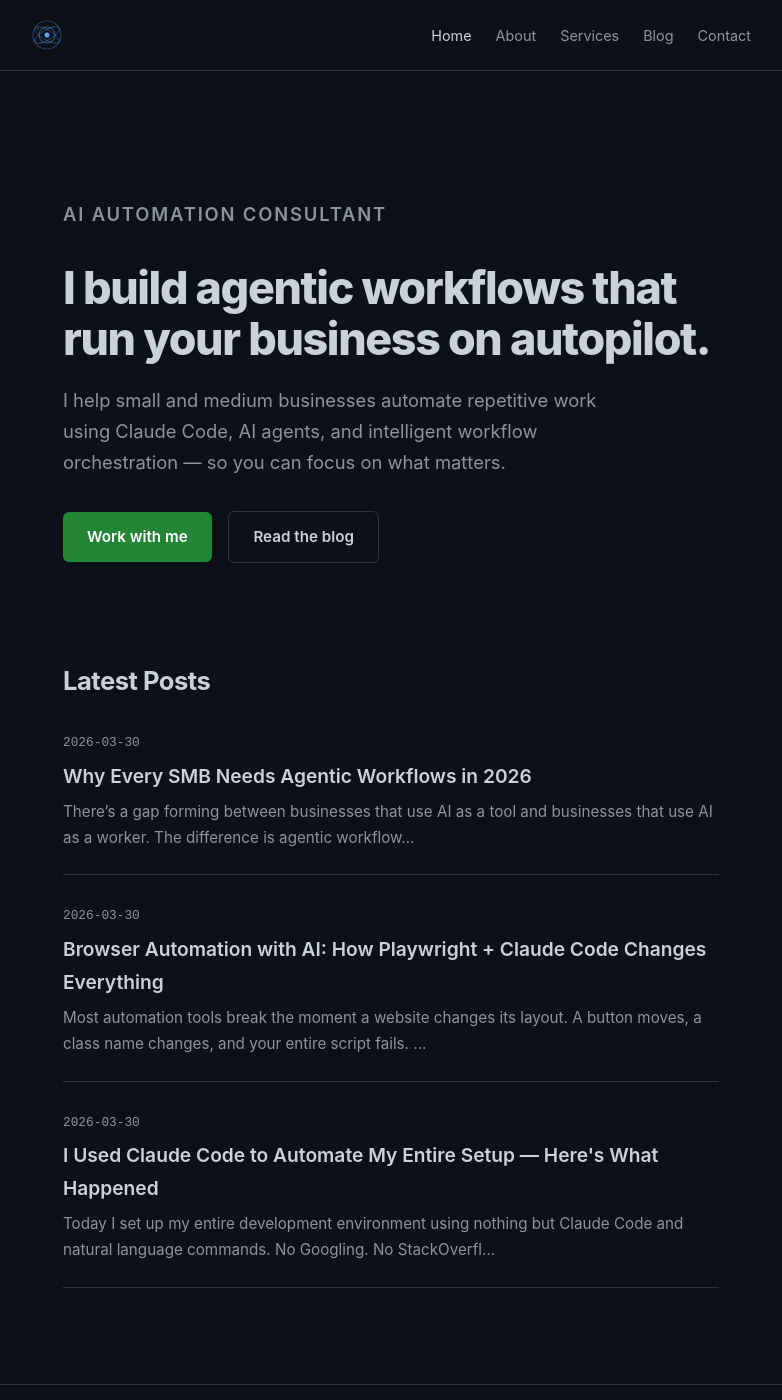
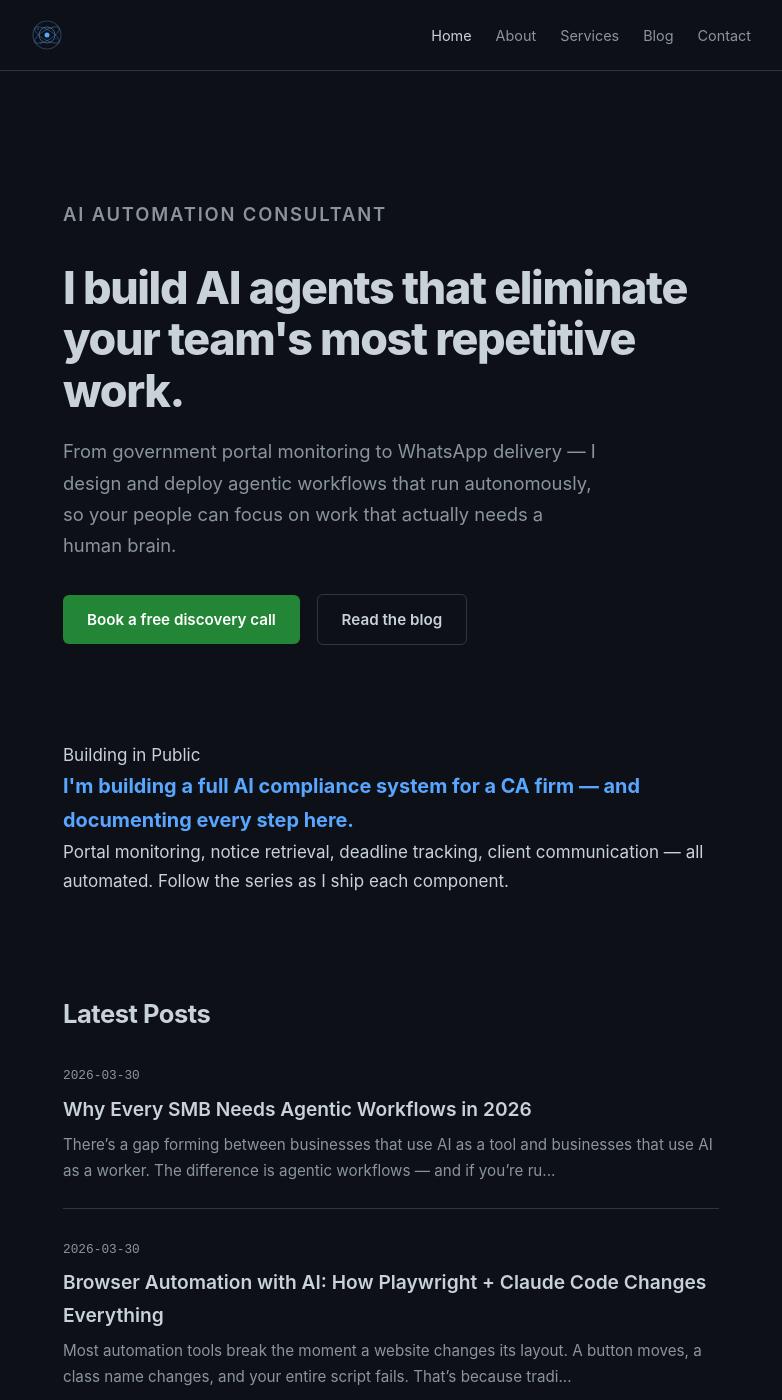
Before and after one commit to prithvi-vk/prithvi-vk.github.io, a Jekyll site: the page built from index.md, in a window 1280 px wide and 1400 px high. Shown: the whole window, without its empty margins (249-1031 px from the left). Built offline with Jekyll 4.4.1, drawn with Linux system fonts in a browser that asks for light colours; some of the changed text lies outside the part shown.

Commit message:
Update index.md

```diff
--- a/index.md
+++ b/index.md
@@ -1,24 +1,33 @@
 ---
 layout: default
 title: Home
+description: "Prithvi VK — AI Automation Consultant specializing in agentic workflows, browser automation, and compliance automation for CA firms and SMBs in India."
 ---
 
 <div class="hero">
   <p class="hero-label">AI Automation Consultant</p>
-  <h1>I build agentic workflows that run your business on autopilot.</h1>
-  <p>I help small and medium businesses automate repetitive work using Claude Code, AI agents, and intelligent workflow orchestration — so you can focus on what matters.</p>
-  <a href="/contact" class="btn">Work with me</a>
+  <h1>I build AI agents that eliminate your team's most repetitive work.</h1>
+  <p>From government portal monitoring to WhatsApp delivery — I design and deploy agentic workflows that run autonomously, so your people can focus on work that actually needs a human brain.</p>
+  <a href="/contact" class="btn">Book a free discovery call</a>
   <a href="/blog" class="btn btn-outline">Read the blog</a>
+</div>
+
+<div class="section">
+  <div class="featured-banner">
+    <p class="featured-label">Building in Public</p>
+    <h3><a href="/blog/building-in-public-ca-automation-series/">I'm building a full AI compliance system for a CA firm — and documenting every step here.</a></h3>
+    <p class="featured-desc">Portal monitoring, notice retrieval, deadline tracking, client communication — all automated. Follow the series as I ship each component.</p>
+  </div>
 </div>
 
 <div class="section">
   <h2 class="section-title">Latest Posts</h2>
   <ul class="post-list">
-    {% for post in site.posts limit:3 %}
+    {% for post in site.posts limit:6 %}
     <li class="post-item">
       <span class="post-date">{{ post.date | date: "%Y-%m-%d" }}</span>
       <h3><a href="{{ post.url | relative_url }}">{{ post.title }}</a></h3>
-      <p class="post-excerpt">{{ post.excerpt | strip_html | truncate: 140 }}</p>
+      <p class="post-excerpt">{{ post.excerpt | strip_html | truncate: 160 }}</p>
     </li>
     {% endfor %}
   </ul>
```
